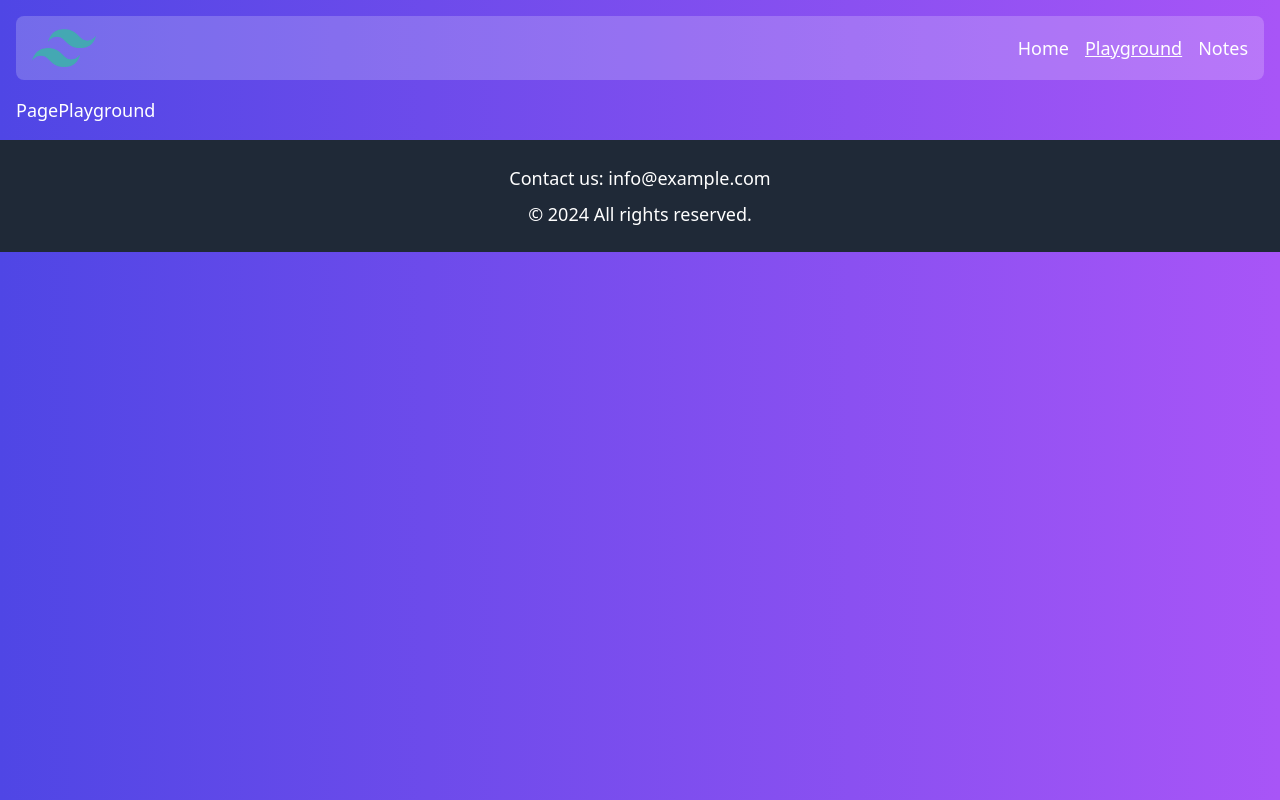
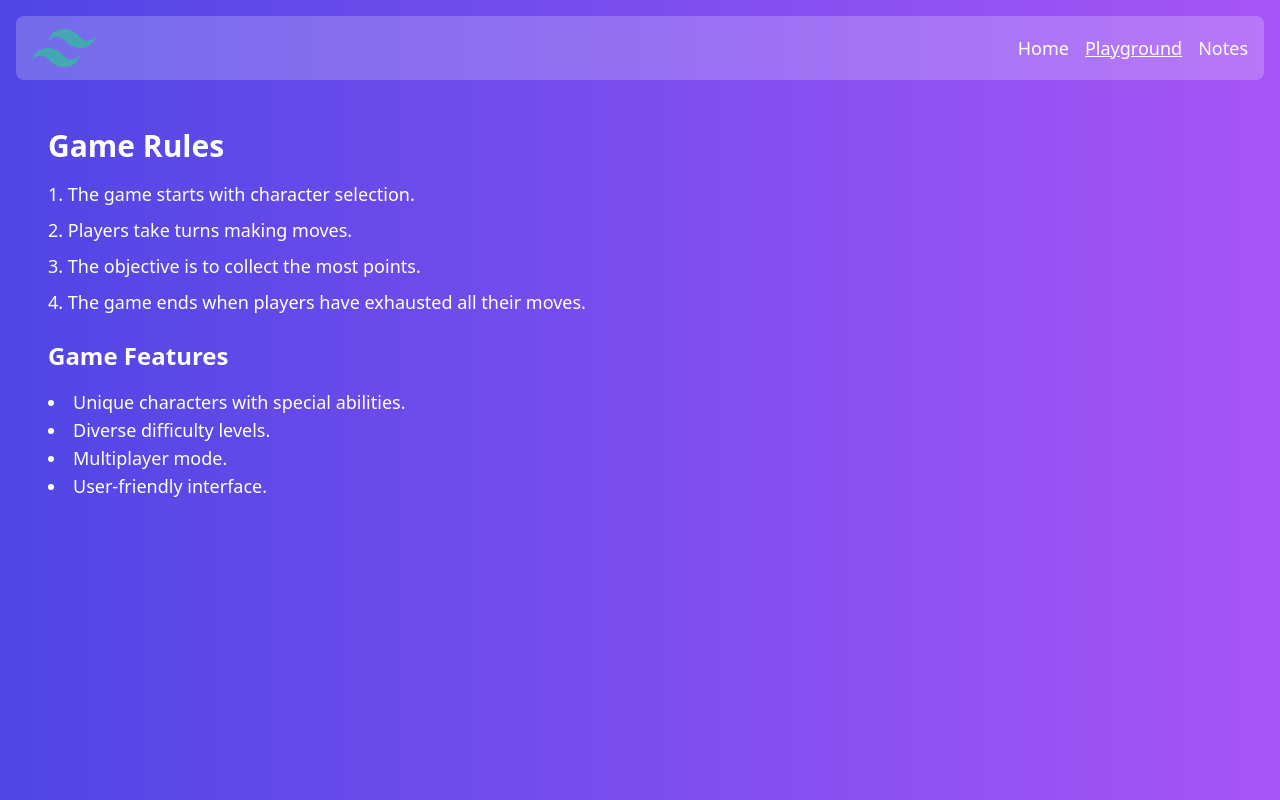
Before and after one commit to Sandreass/Game-Site, a React (Vite) app: page /playground in a window 1280 px wide. Shown: the top 800 px of the page. Built offline with nearby package versions, Linux system fonts and the light colour scheme.

Commit message:
adding infos in pageplayground

```diff
--- a/src/pages/PagePlayground.jsx
+++ b/src/pages/PagePlayground.jsx
@@ -1,5 +1,24 @@
+import React from 'react';
+
 const PagePlayground = () => {
-    return <div>PagePlayground</div>
-}
+  return (
+    <div className="min-h-screen flex flex-col">
+      <main className="flex-grow p-8">
+        <h1 className="text-3xl font-bold mb-4">Game Rules</h1>
+        <p className="mb-2">1. The game starts with character selection.</p>
+        <p className="mb-2">2. Players take turns making moves.</p>
+        <p className="mb-2">3. The objective is to collect the most points.</p>
+        <p className="mb-2">4. The game ends when players have exhausted all their moves.</p>
+        <h2 className="text-2xl font-bold mt-6 mb-4">Game Features</h2>
+        <ul className="list-disc list-inside">
+          <li>Unique characters with special abilities.</li>
+          <li>Diverse difficulty levels.</li>
+          <li>Multiplayer mode.</li>
+          <li>User-friendly interface.</li>
+        </ul>
+      </main>
+    </div>
+  );
+};
 
-export default PagePlayground
+export default PagePlayground;
```
